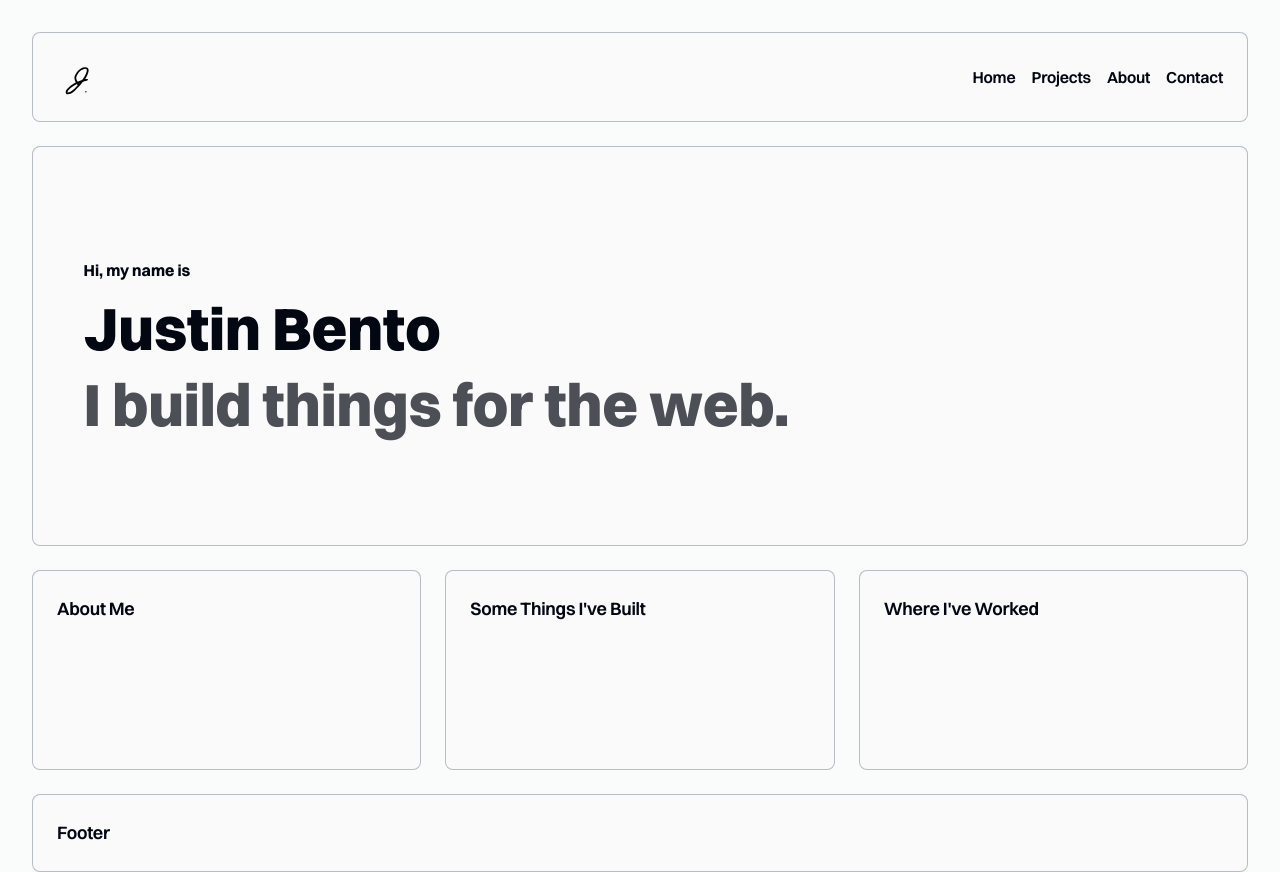
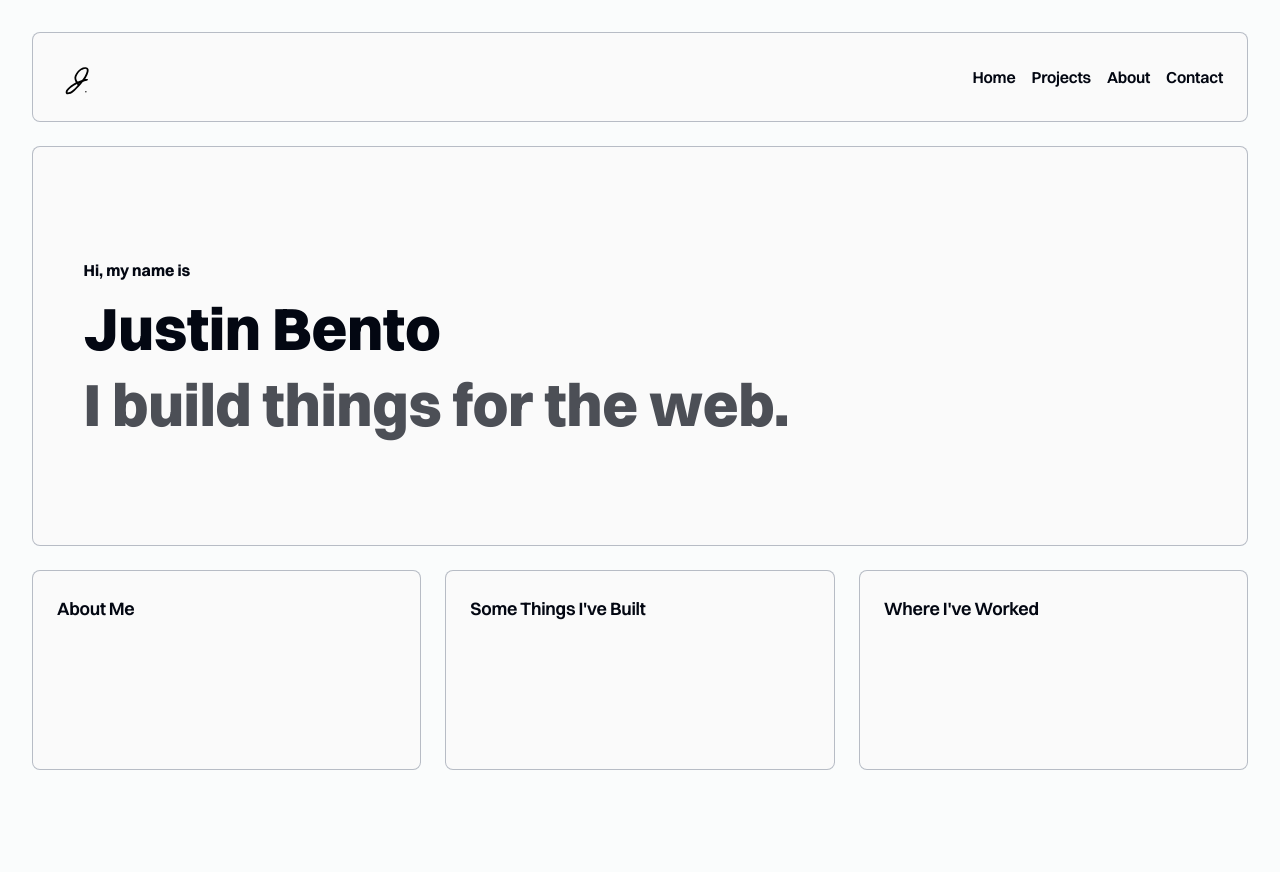
Before and after one commit to Justin-Bento/portfolio, a Next.js app: page / in a window 1280 px wide. After the commit the page ends 800 px from the top, so only its background shows below. Built offline with nearby package versions, Linux system fonts and the light colour scheme.

Commit message:
Deprecated footer

```diff
--- a/app/(frontend)/page.tsx
+++ b/app/(frontend)/page.tsx
@@ -60,12 +60,6 @@ export default function Home() {
             </h2>
           </div>
         </Card>
-        {/* Footer Card */}
-        <Card className="col-span-12">
-          <div className="px-4 py-5 sm:p-6">
-            <h2 className="text-lg font-semibold tracking-[-0.015em] text-zinc-950 dark:text-white">Footer</h2>
-          </div>
-        </Card>
       </main>
     </>
   );
```
